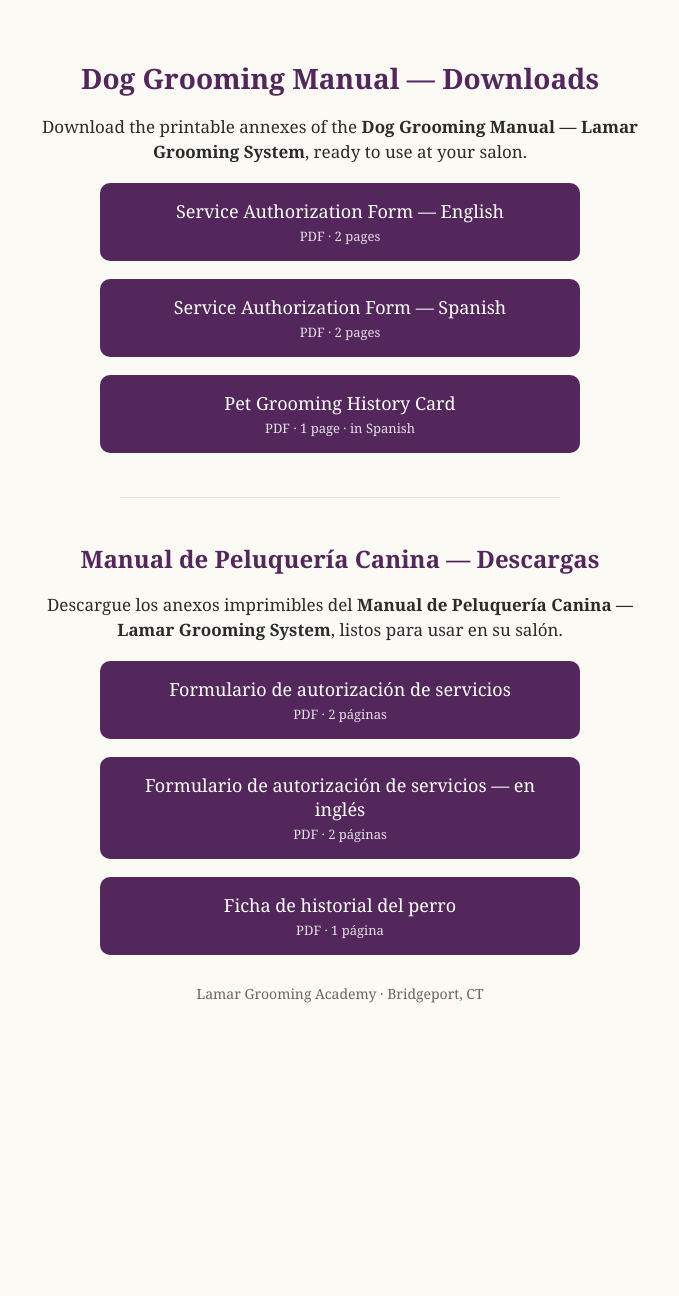
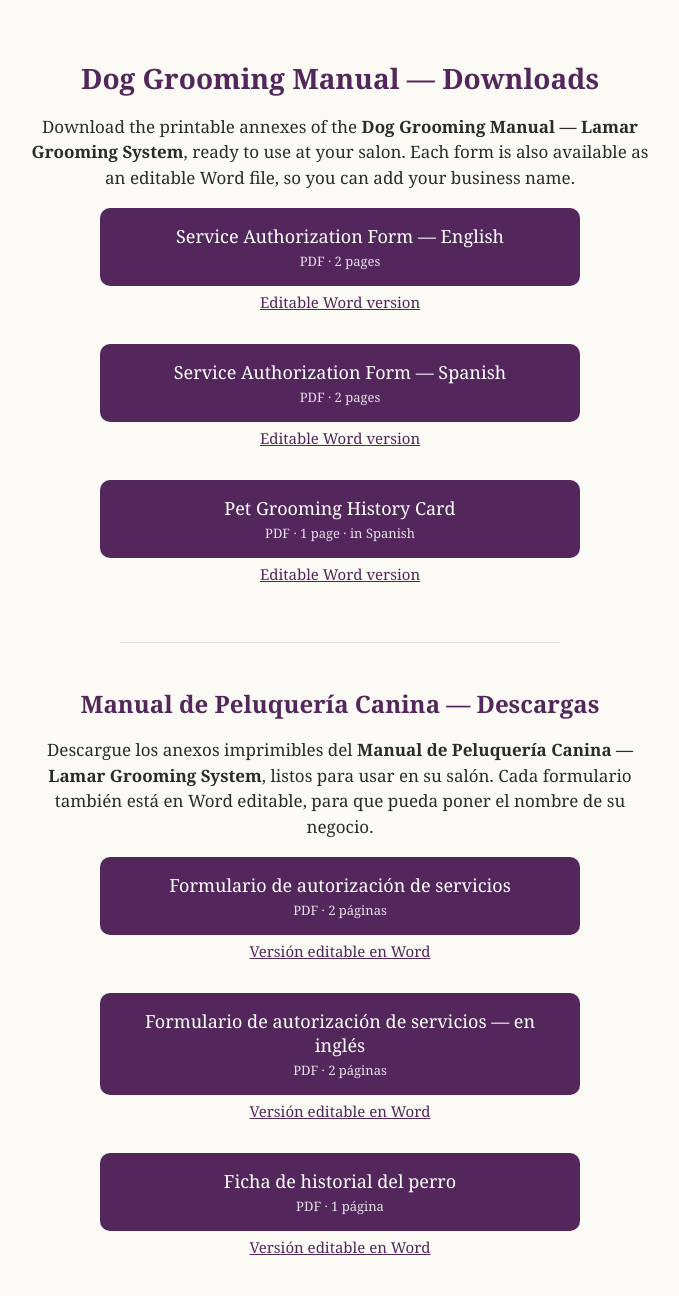
Before and after one commit to ecuagroom/lamargroomingacademy, a plain HTML site: page descargas/index.html in a window 1280 px wide. Shown: the top 1296 px of the page, without its empty margins (300-979 px from the left). Before the commit the page ends 1058 px from the top, so only its background shows below. Drawn offline with Linux system fonts and the light colour scheme.

Commit message:
Add Editable Word links to downloads page
Updated text to include information about editable Word files for each form.

```diff
--- a/descargas/index.html
+++ b/descargas/index.html
@@ -10,8 +10,9 @@ body{font-family:Georgia,serif;background:#fbfaf5;color:#2b2b2b;margin:0;padding
 h1{color:#53275C;font-size:28px;margin-bottom:8px}
 h2{color:#53275C;font-size:24px;margin-top:44px;margin-bottom:8px}
 p{font-size:17px;line-height:1.5}
-.btn{display:block;margin:18px auto;padding:16px 20px;max-width:440px;background:#53275C;color:#fff;text-decoration:none;border-radius:10px;font-size:18px}
+.btn{display:block;margin:18px auto 4px;padding:16px 20px;max-width:440px;background:#53275C;color:#fff;text-decoration:none;border-radius:10px;font-size:18px}
 .btn small{display:block;font-size:13px;opacity:.85;margin-top:4px}
+.word{display:inline-block;margin:2px auto 14px;color:#53275C;font-size:15px}
 .nota{margin-top:28px;font-size:14px;color:#666}
 hr{border:none;border-top:1px solid #ddd;margin:44px auto 0;max-width:440px}
 </style>
@@ -19,16 +20,22 @@ hr{border:none;border-top:1px solid #ddd;margin:44px auto 0;max-width:440px}
 <body>
 <div class="wrap">
 <h1>Dog Grooming Manual — Downloads</h1>
-<p>Download the printable annexes of the <strong>Dog Grooming Manual — Lamar Grooming System</strong>, ready to use at your salon.</p>
+<p>Download the printable annexes of the <strong>Dog Grooming Manual — Lamar Grooming System</strong>, ready to use at your salon. Each form is also available as an editable Word file, so you can add your business name.</p>
 <a class="btn" href="service-authorization-form.pdf" download>Service Authorization Form — English<small>PDF · 2 pages</small></a>
+<a class="word" href="service-authorization-form.docx" download>Editable Word version</a>
 <a class="btn" href="formulario-autorizacion-servicios.pdf" download>Service Authorization Form — Spanish<small>PDF · 2 pages</small></a>
+<a class="word" href="formulario-autorizacion-servicios.docx" download>Editable Word version</a>
 <a class="btn" href="ficha-historial-del-perro.pdf" download>Pet Grooming History Card<small>PDF · 1 page · in Spanish</small></a>
+<a class="word" href="ficha-historial-del-perro.docx" download>Editable Word version</a>
 <hr>
 <h2>Manual de Peluquería Canina — Descargas</h2>
-<p>Descargue los anexos imprimibles del <strong>Manual de Peluquería Canina — Lamar Grooming System</strong>, listos para usar en su salón.</p>
+<p>Descargue los anexos imprimibles del <strong>Manual de Peluquería Canina — Lamar Grooming System</strong>, listos para usar en su salón. Cada formulario también está en Word editable, para que pueda poner el nombre de su negocio.</p>
 <a class="btn" href="formulario-autorizacion-servicios.pdf" download>Formulario de autorización de servicios<small>PDF · 2 páginas</small></a>
+<a class="word" href="formulario-autorizacion-servicios.docx" download>Versión editable en Word</a>
 <a class="btn" href="service-authorization-form.pdf" download>Formulario de autorización de servicios — en inglés<small>PDF · 2 páginas</small></a>
+<a class="word" href="service-authorization-form.docx" download>Versión editable en Word</a>
 <a class="btn" href="ficha-historial-del-perro.pdf" download>Ficha de historial del perro<small>PDF · 1 página</small></a>
+<a class="word" href="ficha-historial-del-perro.docx" download>Versión editable en Word</a>
 <p class="nota">Lamar Grooming Academy · Bridgeport, CT</p>
 </div>
 </body>
```
